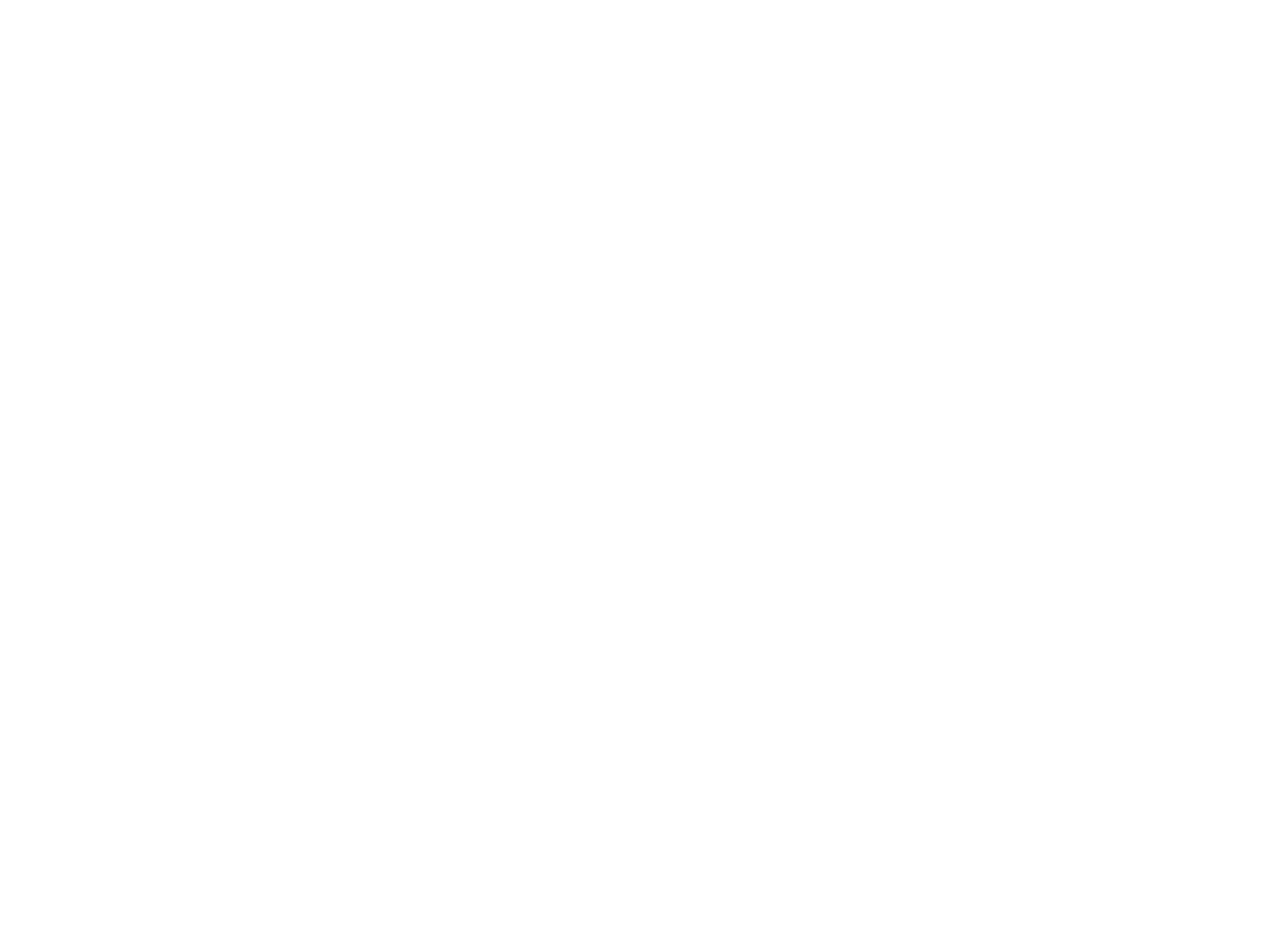
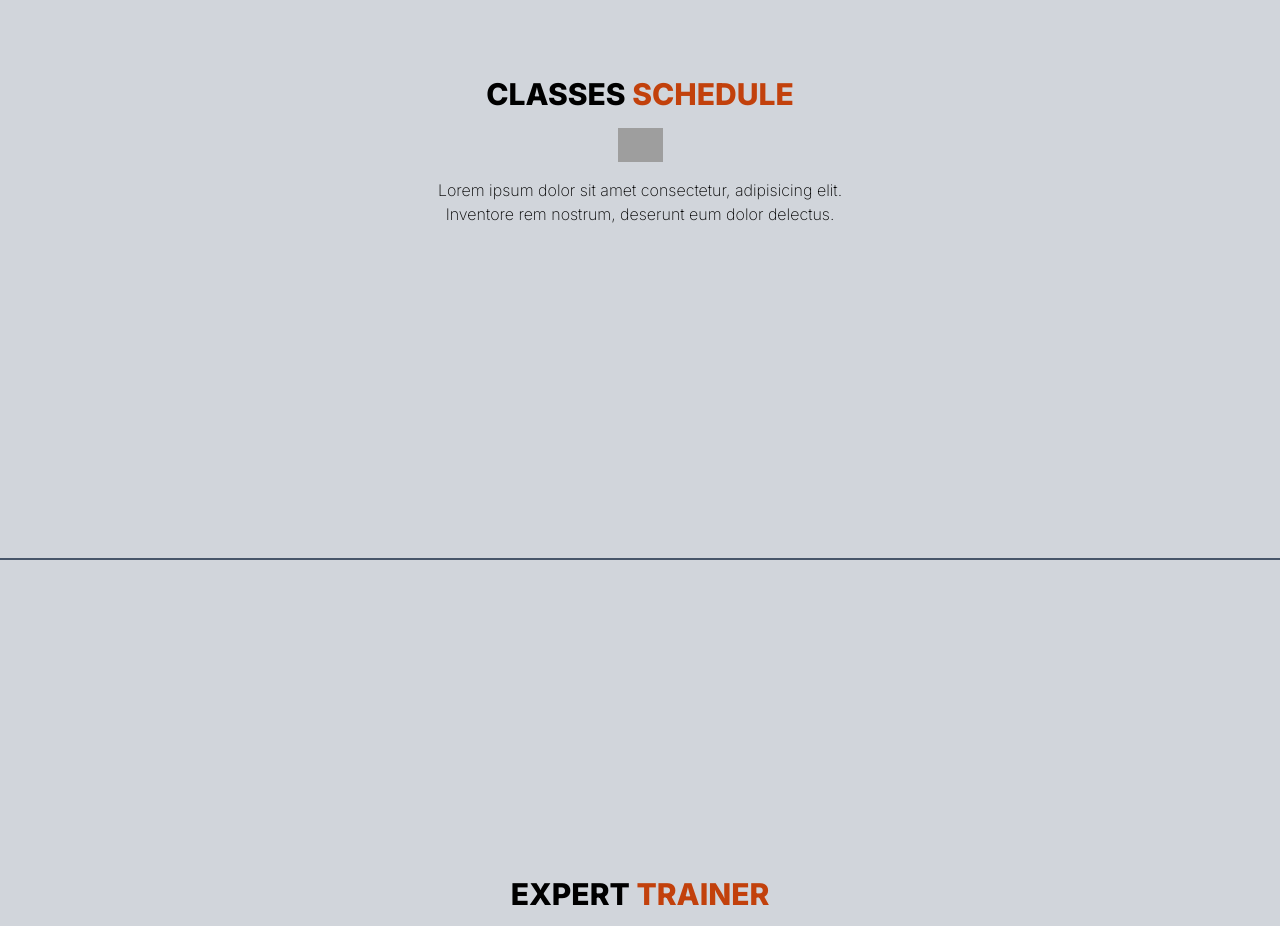
Before and after one commit to moidmw/task-01-layout, a Next.js app: page / in a window 1280 px wide. Shown: the part 3440-4366 px from the top of the page. Before the commit the page ends 3200 px from the top, so only its background shows below. Built offline with nearby package versions, Linux system fonts and the light colour scheme; grey boxes are pictures that could not be loaded.

Commit message:
all section heading added

```diff
--- a/components/sectionHeader/index.tsx
+++ b/components/sectionHeader/index.tsx
@@ -1,4 +1,4 @@
-import SectionHeading from "../sectionHeading";
+import Heading from "./heading";
 import Image from "next/image";
 
 type Props = {
@@ -20,7 +20,7 @@
   const { heading, subHeading } = props;
   return (
     <>
-      <SectionHeading className="mb-4">{heading}</SectionHeading>
+      <Heading className="mb-4">{heading}</Heading>
       <BorderImg />
       <p className="my-4 font-extralight max-w-md mx-auto">
         {subHeading}
--- a/constants/programItems.ts
+++ b/constants/programItems.ts
@@ -36,3 +36,10 @@
     link: "Discover more",
   },
 ];
+
+export const ourClasses = [
+  "First Training Class",
+  "Second Training Class",
+  "Third Training Class",
+  "Forth Training Class",
+];
--- a/pages/index.tsx
+++ b/pages/index.tsx
@@ -1,7 +1,5 @@
 import Head from "next/head";
-import Image from "next/image";
 import Section from "../components/section";
-import SectionHeading from "../components/sectionHeading";
 import ProgramItem from "../components/programItem";
 import Button from "../components/button";
 import { programItems } from "../constants/programItems";
@@ -59,7 +57,7 @@
         <Button text="Become a member" />
       </Section>
       <Section>
-      <SectionHeader
+        <SectionHeader
           heading={
             <>
               Our <span className="text-orange-700">Classes</span>
@@ -70,6 +68,26 @@
           laudantium. Lorem ipsum dolor sit amet."
         />
       </Section>
+      <Section>
+        <SectionHeader
+          heading={
+            <>
+              Classes <span className="text-orange-700">Schedule</span>
+            </>
+          }
+          subHeading="Lorem ipsum dolor sit amet consectetur, adipisicing elit. Inventore rem nostrum, deserunt eum dolor delectus."
+        />
+      </Section>
+      <Section>
+        <SectionHeader
+          heading={
+            <>
+              Expert <span className="text-orange-700">Trainer</span>
+            </>
+          }
+          subHeading="Lorem ipsum dolor sit amet consectetur, adipisicing elit. Inventore rem nostrum, deserunt eum dolor delectus."
+        />
+      </Section>
     </>
   );
 };
```
Also changed, not shown: components/sectionHeader/heading/index.tsx (renamed from components/sectionHeading/index.tsx).
